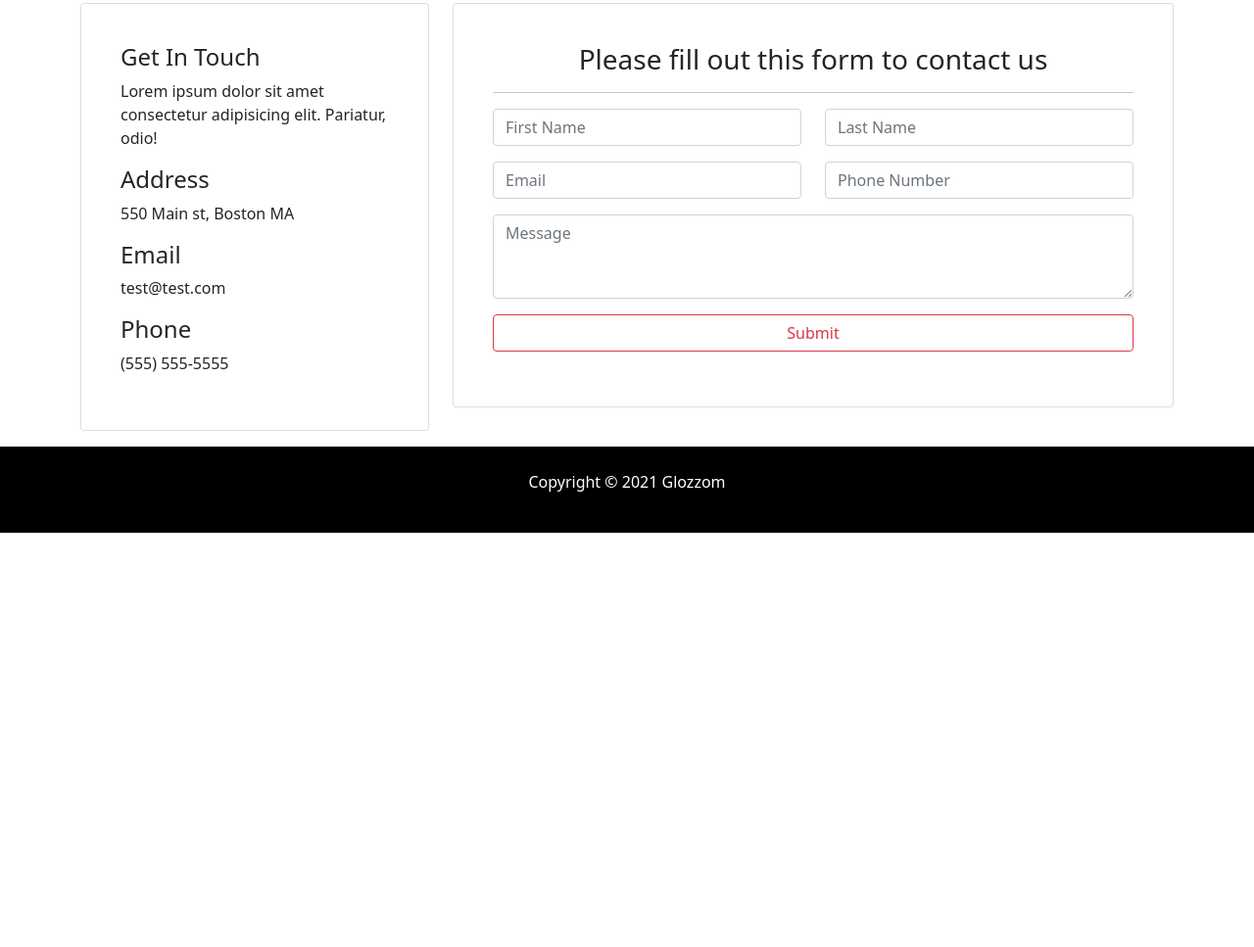
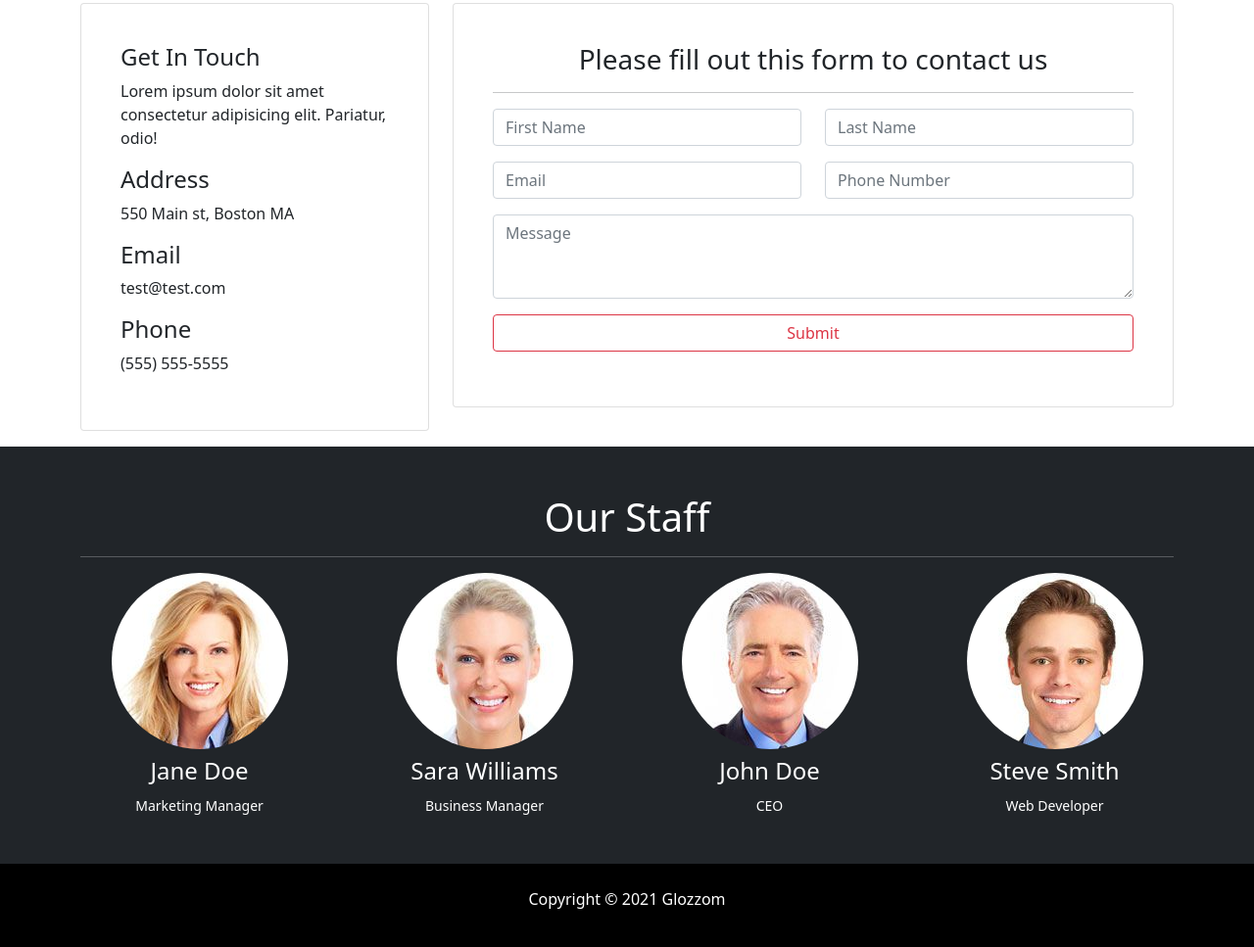
Before and after one commit to s-hesam-s/Glozzom, a plain HTML site: page contact.html in a window 1280 px wide. Shown: the part 269-1236 px from the top of the page at 98% size. Before the commit the page ends 813 px from the top, so only its background shows below. Drawn offline with nearby package versions, Linux system fonts and the light colour scheme.

Commit message:
add staff section

```diff
--- a/contact.html
+++ b/contact.html
@@ -153,6 +153,52 @@
       </div>
     </section>
 
+    <!-- STAFF -->
+    <section id="staff" class="py-5 text-center bg-dark text-white">
+      <div class="container">
+        <h1>Our Staff</h1>
+        <hr />
+        <div class="row row-cols-1 row-cols-md-4 g-5">
+          <div class="col">
+            <img
+              src="img/person1.jpg"
+              alt=""
+              class="img-fluid rounded-circle mb-2"
+            />
+            <h4>Jane Doe</h4>
+            <small>Marketing Manager</small>
+          </div>
+          <div class="col">
+            <img
+              src="img/person2.jpg"
+              alt=""
+              class="img-fluid rounded-circle mb-2"
+            />
+            <h4>Sara Williams</h4>
+            <small>Business Manager</small>
+          </div>
+          <div class="col">
+            <img
+              src="img/person3.jpg"
+              alt=""
+              class="img-fluid rounded-circle mb-2"
+            />
+            <h4>John Doe</h4>
+            <small>CEO</small>
+          </div>
+          <div class="col">
+            <img
+              src="img/person4.jpg"
+              alt=""
+              class="img-fluid rounded-circle mb-2"
+            />
+            <h4>Steve Smith</h4>
+            <small>Web Developer</small>
+          </div>
+        </div>
+      </div>
+    </section>
+
     <!-- FOOTER -->
     <footer id="main-footer" class="text-center p-4">
       <div class="container">
```
